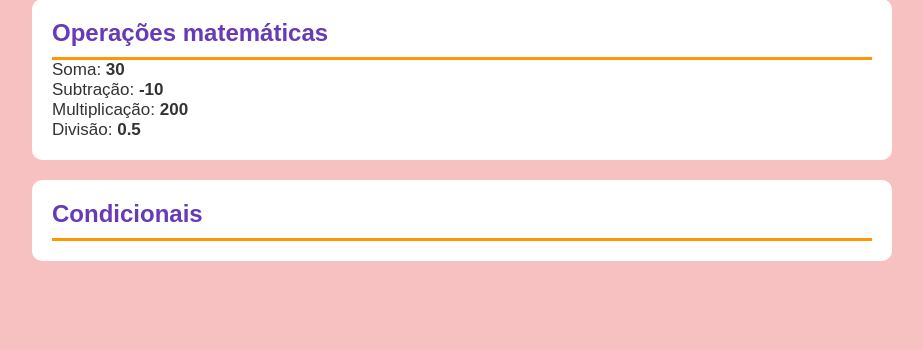
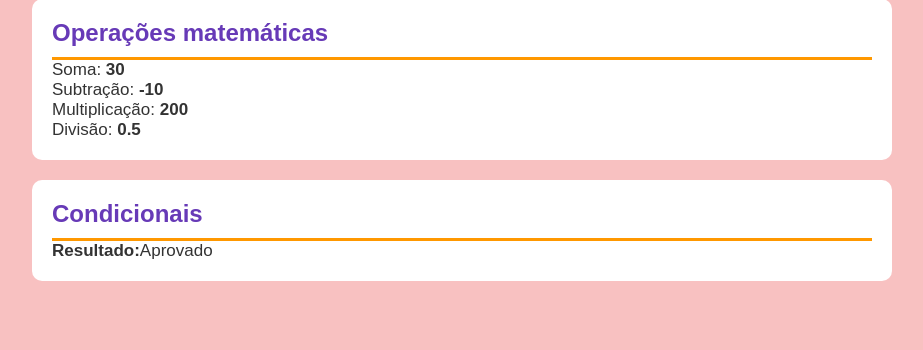
Before and after one commit to sthefanedev/primeiro-php, a PHP site: page / in a window 1280 px wide. Shown: the part 431-781 px from the top of the page, without its empty margins (178-1101 px from the left). Run offline with PHP 8.4, Linux system fonts and the light colour scheme.

Commit message:
parei em condicionais

```diff
--- a/index.php
+++ b/index.php
@@ -76,6 +76,19 @@
         <div class="card">
             <h2>Condicionais</h2>
 
+            <?php
+                $notaAluno = 8;
+
+                if($notaAluno >= 7) {
+                    $resultado = "Aprovado";
+                 } else {
+                    $resultado = "Reprovado";
+                 }
+
+            ?>
+
+            <p><strong>Resultado:</strong><?= $resultado ?> </p>
+
 
         </div>
 
```
